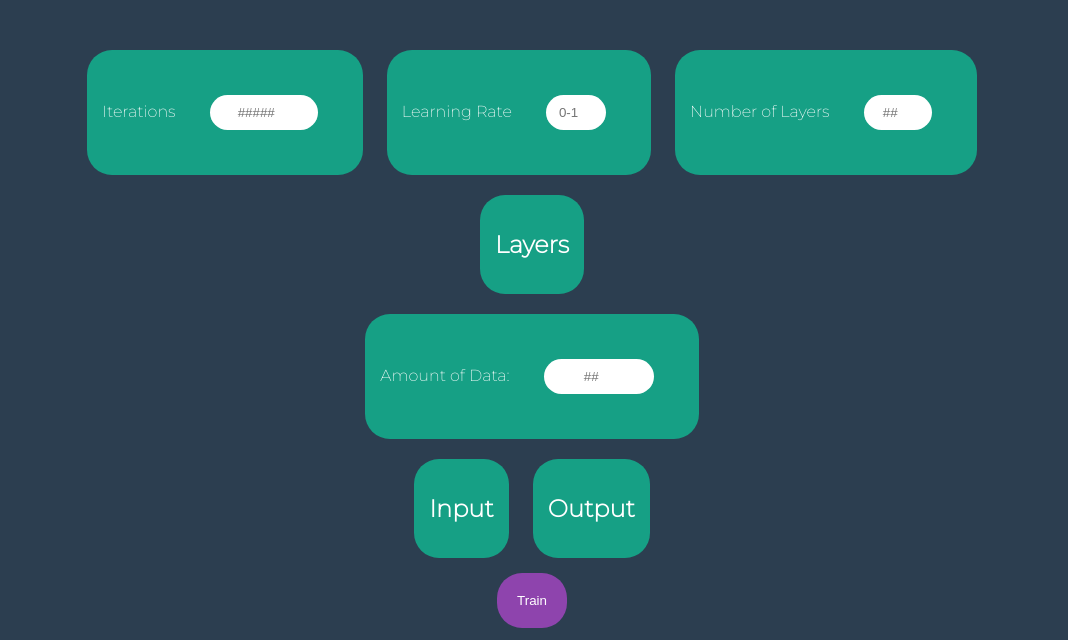
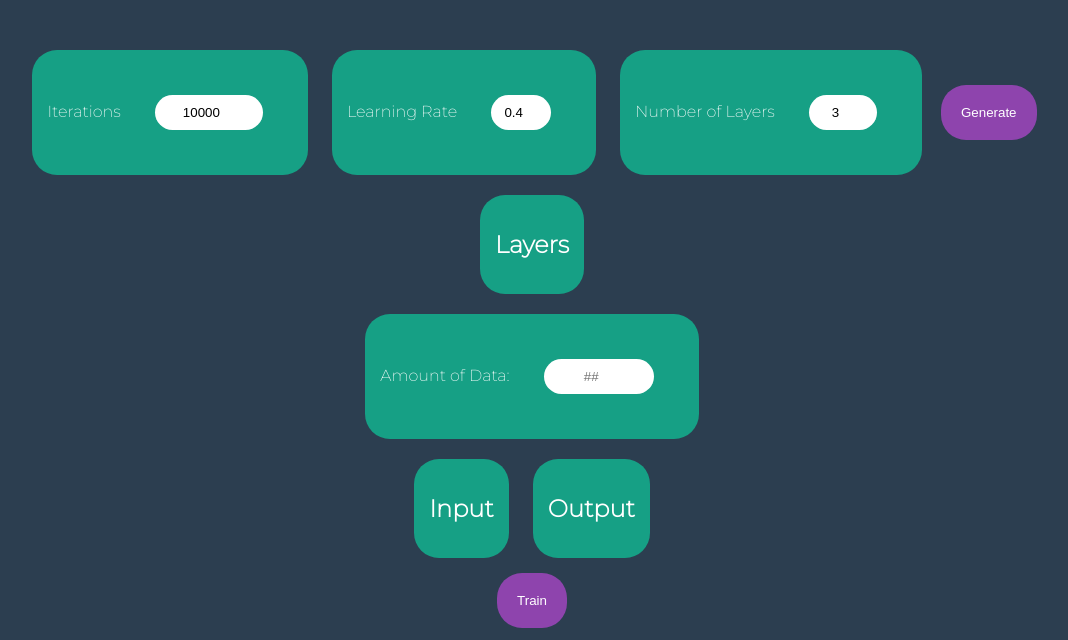
Before and after one commit to adityamkk/custom-neural-network, a plain HTML site: page index.html in a window 1280 px wide. Shown: the part 122-762 px from the top of the page, without its empty margins (108-1176 px from the left). Drawn offline with Linux system fonts and the light colour scheme; a web font is replaced by a local one.

Commit message:
minor UI changes

```diff
--- a/index.html
+++ b/index.html
@@ -21,16 +21,17 @@
       <div id="neural-network-constructor">
         <div class="input-container">
           <label for="iterations">Iterations</label>
-          <input type="number" id="iterations" name="iterations" placeholder="#####" min="1" max="1000000">
+          <input type="number" id="iterations" name="iterations" value="10000" placeholder="#####" min="1" max="1000000">
         </div>
         <div class="input-container">
           <label for="learning-rate">Learning Rate</label>
-          <input type="number" id="learning-rate" name="learning-rate" placeholder="0-1" min="0" max="1">
+          <input type="number" id="learning-rate" name="learning-rate" value="0.4" placeholder="0-1" min="0" max="1">
         </div>
         <div class="input-container">
           <label for="number-of-layers">Number of Layers</label>
-          <input type="number" id="number-of-layers" name="number-of-layers" placeholder="##" min="2" max="10">
+          <input type="number" id="number-of-layers" name="number-of-layers" value="3" placeholder="##" min="2" max="10">
         </div>
+        <button id="generate">Generate</button>
         <br>
         <div class="input-container" id="layers-container">
           <h2>Layers</h2>
--- a/index.js
+++ b/index.js
@@ -411,9 +411,9 @@ console.log(`Predicted : ${myNN.predict([1, 0.4, 0])}, Actual : 1`);
 */
 
 
-document.getElementById("number-of-layers").addEventListener("change", (event) => {
+document.getElementById("generate").addEventListener("click", (event) => {
     document.getElementById("layers").innerHTML = "";
-    for (let i = 0; i < event.target.value; i++) {
+    for (let i = 0; i < document.getElementById("number-of-layers").value; i++) {
         document.getElementById("layers").innerHTML += `<tr><td><label for=\"size-${i}\">Size: </label><input type=\"number\" id=\"size-${i}\" name=\"size-${i}\"></td><td><label for=\"activation-${i}\">Activation: </label><select name=\"activation-${i}\" id=\"activation-${i}\"><option value=\"none\">None</option><option value=\"relu\">Relu</option><option value=\"sigmoid\">Sigmoid</option></select></td></tr>`;
     }
 
```
